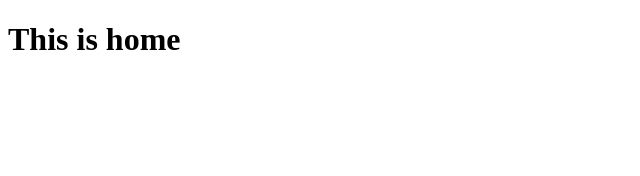
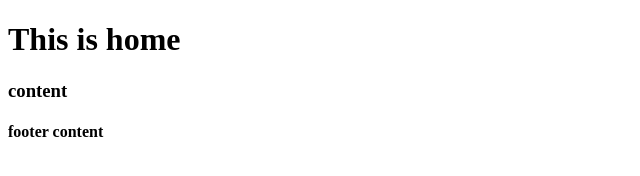
Before and after one commit to ishimwezachee/Gym-Git-Exercise-Solutions, a plain HTML site: page home.html in a window 1280 px wide. Shown: the whole page, without its empty margins (0-640 px from the left). Drawn offline with Linux system fonts and the light colour scheme.

Commit message:
add changes to home pages

```diff
--- a/home.html
+++ b/home.html
@@ -8,7 +8,11 @@
 </head>
 <body>
     <h1>This is home</h1>
-    <main></main>
-    <footer></footer>
+    <main>
+        <h3>content</h3>
+    </main>
+    <footer>
+        <h4>footer content</h4>
+    </footer>
 </body>
 </html>
```
